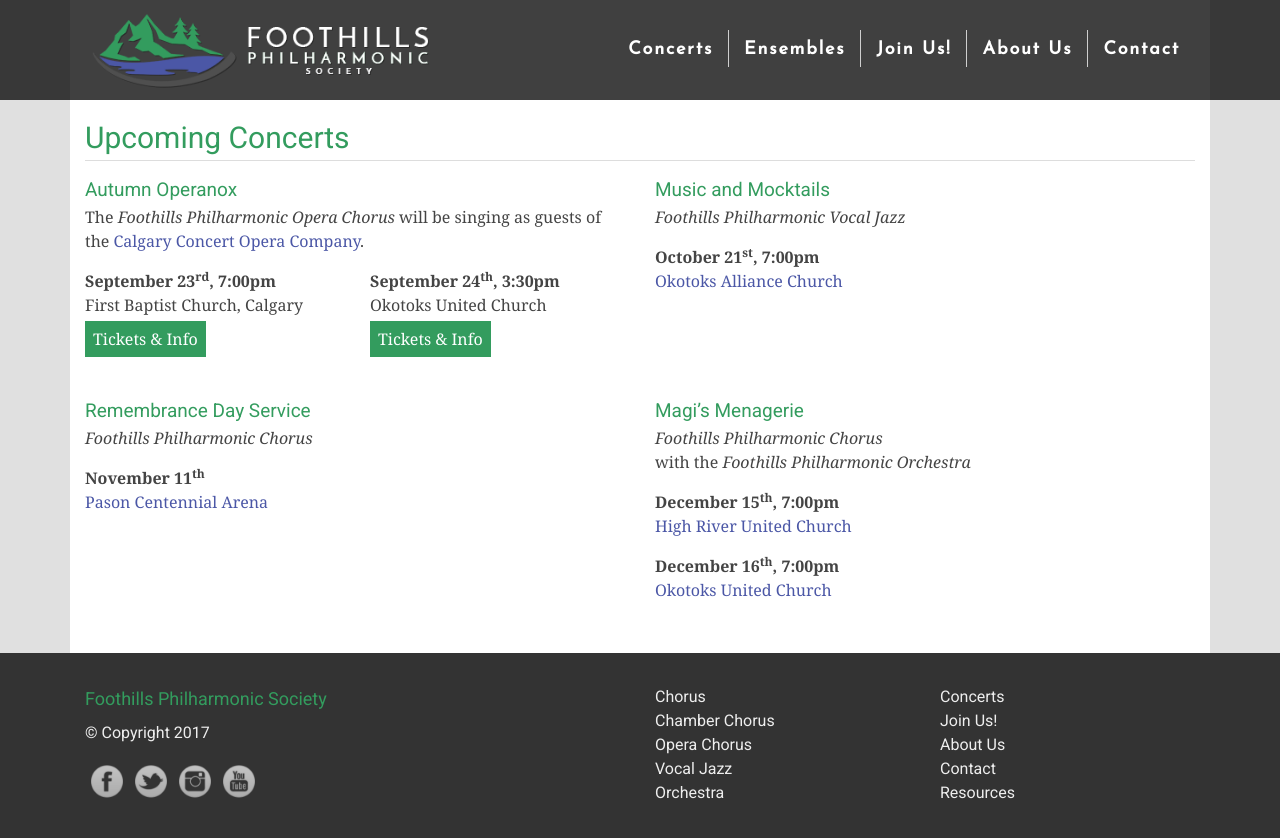
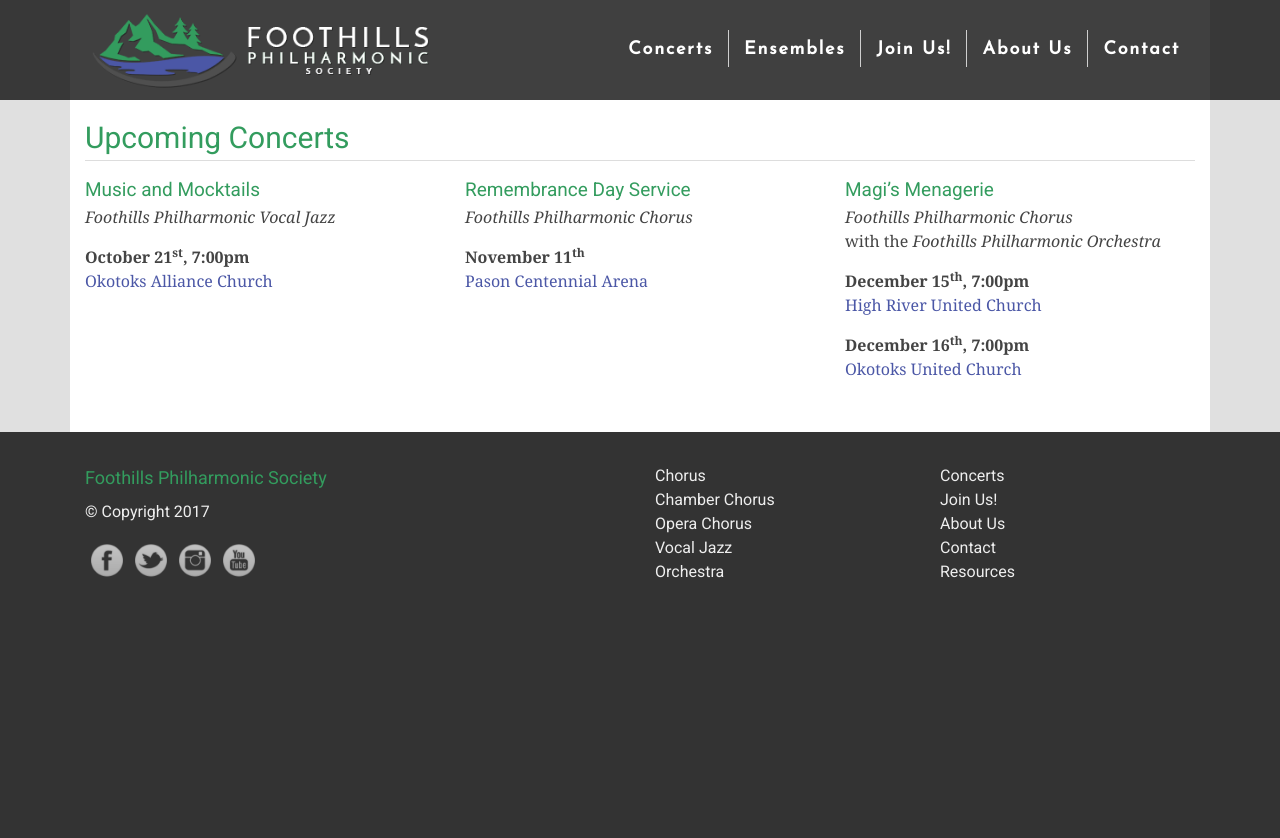
Before and after one commit to percyhanna/fps, a Jekyll site: the page built from concerts.html, in a window 1280 px wide. Shown: the top 838 px of the page. Built offline with Jekyll 4.4.1, drawn with Linux system fonts in a browser that asks for light colours; nearby versions of some CDN libraries; Markdown is read by kramdown in place of the engine named in the settings.

Commit message:
Update concerts.html

```diff
--- a/concerts.html
+++ b/concerts.html
@@ -7,33 +7,7 @@
 
         <div class="row">
 
-          <div class="col-md-6 col-12">
-            <h5 class="tight">Autumn Operanox</h5>
-            <p>
-              The <em>Foothills Philharmonic Opera Chorus</em> will be singing as guests of the
-              <a href="http://www.calgaryconcertopera.com/" target="_blank">Calgary Concert Opera Company</a>.
-            </p>
-
-            <div class="row">
-              <div class="col-lg-6 col-12">
-                <p>
-                  <strong>September 23<sup>rd</sup>, 7:00pm<br></strong>
-                  First Baptist Church, Calgary<br>
-                  <a href="https://www.facebook.com/events/143750772890712/" target="_blank" class="button-cta small">Tickets &amp; Info</a>
-                </p>
-              </div>
-
-              <div class="col-lg-6 col-12">
-                <p>
-                  <strong>September 24<sup>th</sup>, 3:30pm<br></strong>
-                  Okotoks United Church<br>
-                  <a href="https://www.facebook.com/events/112909982719344/" target="_blank" class="button-cta small">Tickets &amp; Info</a>
-                </p>
-              </div>
-            </div>
-          </div>
-
-          <div class="col-md-6 col-12">
+          <div class="col-md-4 col-12">
             <h5 class="tight">Music and Mocktails</h5>
             <p><em>Foothills Philharmonic Vocal Jazz</em></p>
             <p>
@@ -42,11 +16,7 @@
             </p>
           </div>
 
-        </div>
-
-        <div class="row">
-
-          <div class="col-md-6 col-12">
+          <div class="col-md-4 col-12">
             <h5 class="tight">Remembrance Day Service</h5>
             <p>
               <em>Foothills Philharmonic Chorus</em>
@@ -57,7 +27,7 @@
             </p>
           </div>
 
-          <div class="col-md-6 col-12">
+          <div class="col-md-4 col-12">
             <h5 class="tight">Magi’s Menagerie</h5>
             <p>
               <em>Foothills Philharmonic Chorus</em><br>
```
